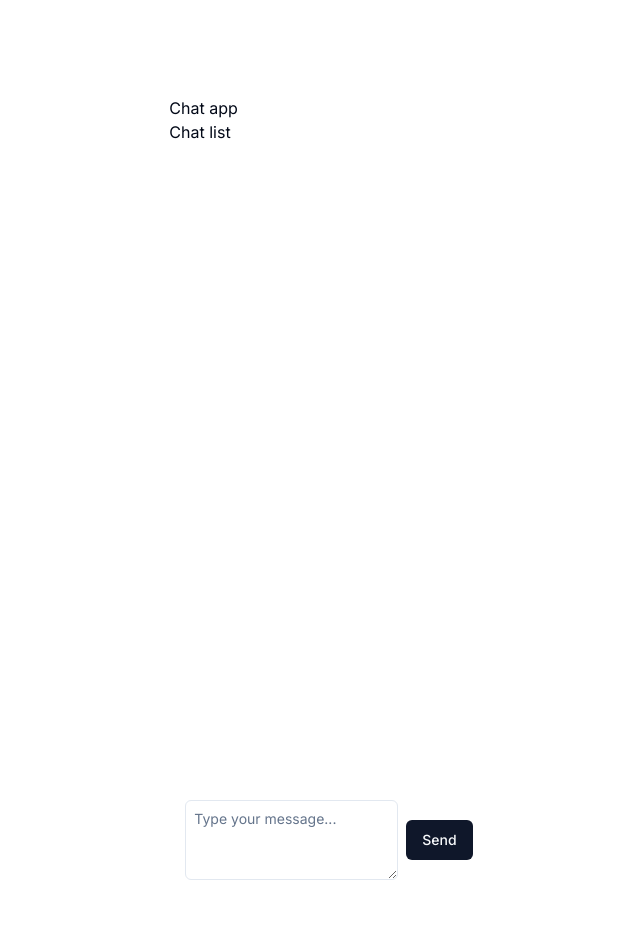
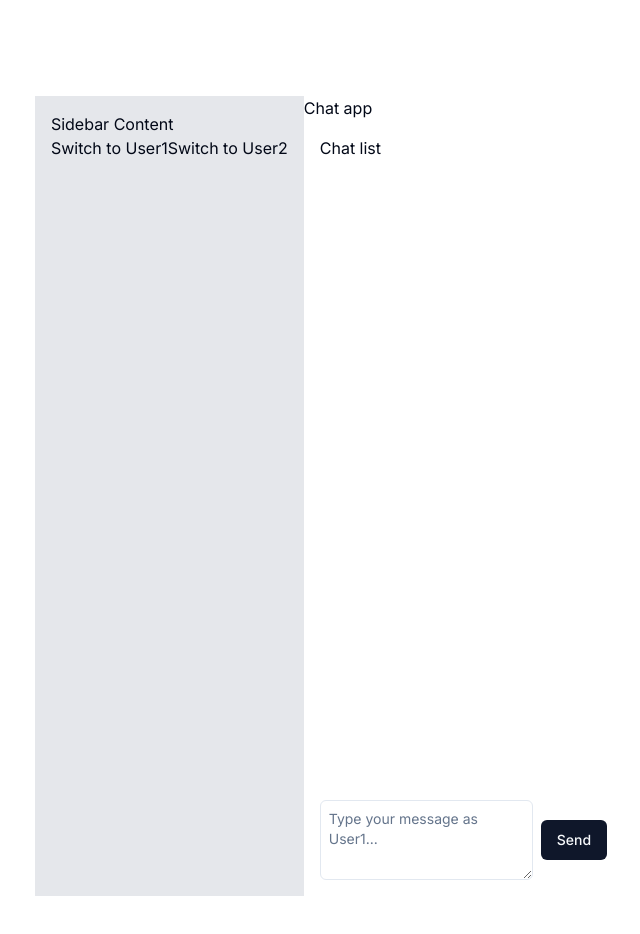
Before and after one commit to Ghislain-Helison/chat-app, a Next.js app: page / in a window 1280 px wide. Shown: the top 934 px of the page, without its empty margins (311-951 px from the left). Built offline with nearby package versions, Linux system fonts and the light colour scheme.

Commit message:
Adding Sidebar and 2 user for Chat

```diff
--- a/src/components/chat/Chat.tsx
+++ b/src/components/chat/Chat.tsx
@@ -3,6 +3,7 @@
 import React, { useState } from "react";
 import { ChatList } from "./ChatList";
 import { ChatBottombar } from "./ChatBottombar";
+import { ChatSidebar } from "./ChatSidebar";
 
 interface Message {
   id: number;
@@ -12,16 +13,23 @@ interface Message {
 
 export function Chat() {
   const [messages, setMessages] = useState<Message[]>([]);
+  const [currentUser, setCurrentUser] = useState<string>("User1");
 
   const sendMessage = (newMessage: Message) => {
     setMessages([...messages, newMessage]);
   };
 
   return (
-    <div className="flex flex-col h-screen">
+    <div className="flex h-screen">
+      <ChatSidebar setCurrentUser={setCurrentUser} />
+      <div className="flex flex-col flex-1">
         <h3>Chat app</h3>
-      <ChatList messages={messages} />
-      <ChatBottombar sendMessage={sendMessage} />
+        <ChatList messages={messages} />
+        <ChatBottombar
+          sendMessage={sendMessage}
+          currentUser={currentUser} // Passer le nom d'utilisateur à ChatBottombar
+        />
+      </div>
     </div>
   );
 }
--- a/src/components/chat/ChatBottombar.tsx
+++ b/src/components/chat/ChatBottombar.tsx
@@ -10,16 +10,17 @@ interface Message {
 
 interface ChatBottombarProps {
   sendMessage: (newMessage: Message) => void;
+  currentUser: string; // Ajouter la prop pour le nom d'utilisateur
 }
 
-export function ChatBottombar({ sendMessage }: ChatBottombarProps) {
+export function ChatBottombar({ sendMessage, currentUser }: ChatBottombarProps) {
   const [message, setMessage] = useState("");
 
   const handleSend = () => {
     if (message.trim() !== "") {
       const newMessage: Message = {
         id: Date.now(),
-        sender: "User",
+        sender: currentUser,
         text: message.trim(),
       };
       sendMessage(newMessage);
@@ -32,12 +33,10 @@ export function ChatBottombar({ sendMessage }: ChatBottombarProps) {
       <Textarea
         value={message}
         onChange={(e) => setMessage(e.target.value)}
-        placeholder="Type your message..."
+        placeholder={`Type your message as ${currentUser}...`}
         className="flex-1 border p-2 mr-2"
       />
-      <Button onClick={handleSend} >
-        Send
-      </Button>
+      <Button onClick={handleSend}>Send</Button>
     </div>
   );
 }
--- a/src/components/chat/ChatList.tsx
+++ b/src/components/chat/ChatList.tsx
@@ -14,7 +14,7 @@ interface ChatListProps {
 
 export function ChatList({ messages }: ChatListProps) {
   return (
-    <div className="flex-1 ">
+    <div className="flex-1 overflow-y-auto p-4">
         <h3>Chat list</h3>
       {messages.map((message) => (
         <div key={message.id} className="mb-2">
--- a/src/components/chat/ChatSidebar.tsx
+++ b/src/components/chat/ChatSidebar.tsx
@@ -0,0 +1,20 @@
+import React from "react";
+
+interface SidebarProps {
+  setCurrentUser: React.Dispatch<React.SetStateAction<string>>; // Ajouter la prop pour setCurrentUser
+}
+
+export function ChatSidebar({ setCurrentUser }: SidebarProps) {
+  const handleUserChange = (user: string) => {
+    setCurrentUser(user);
+  };
+
+  return (
+    <div className="bg-gray-200 p-4">
+      {/* Contenu de la sidebar */}
+      <p>Sidebar Content</p>
+      <button onClick={() => handleUserChange("User1")}>Switch to User1</button>
+      <button onClick={() => handleUserChange("User2")}>Switch to User2</button>
+    </div>
+  );
+}
```
